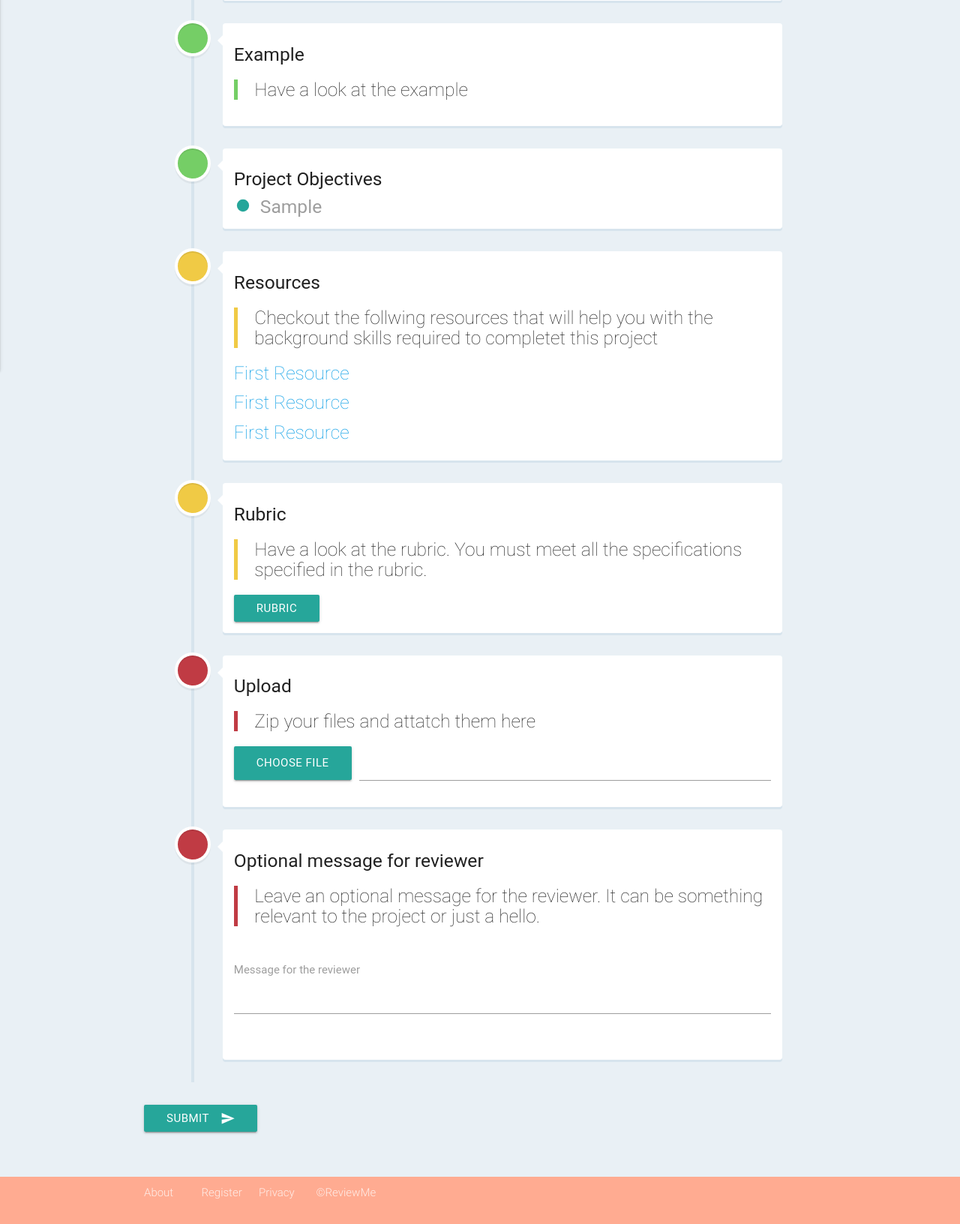
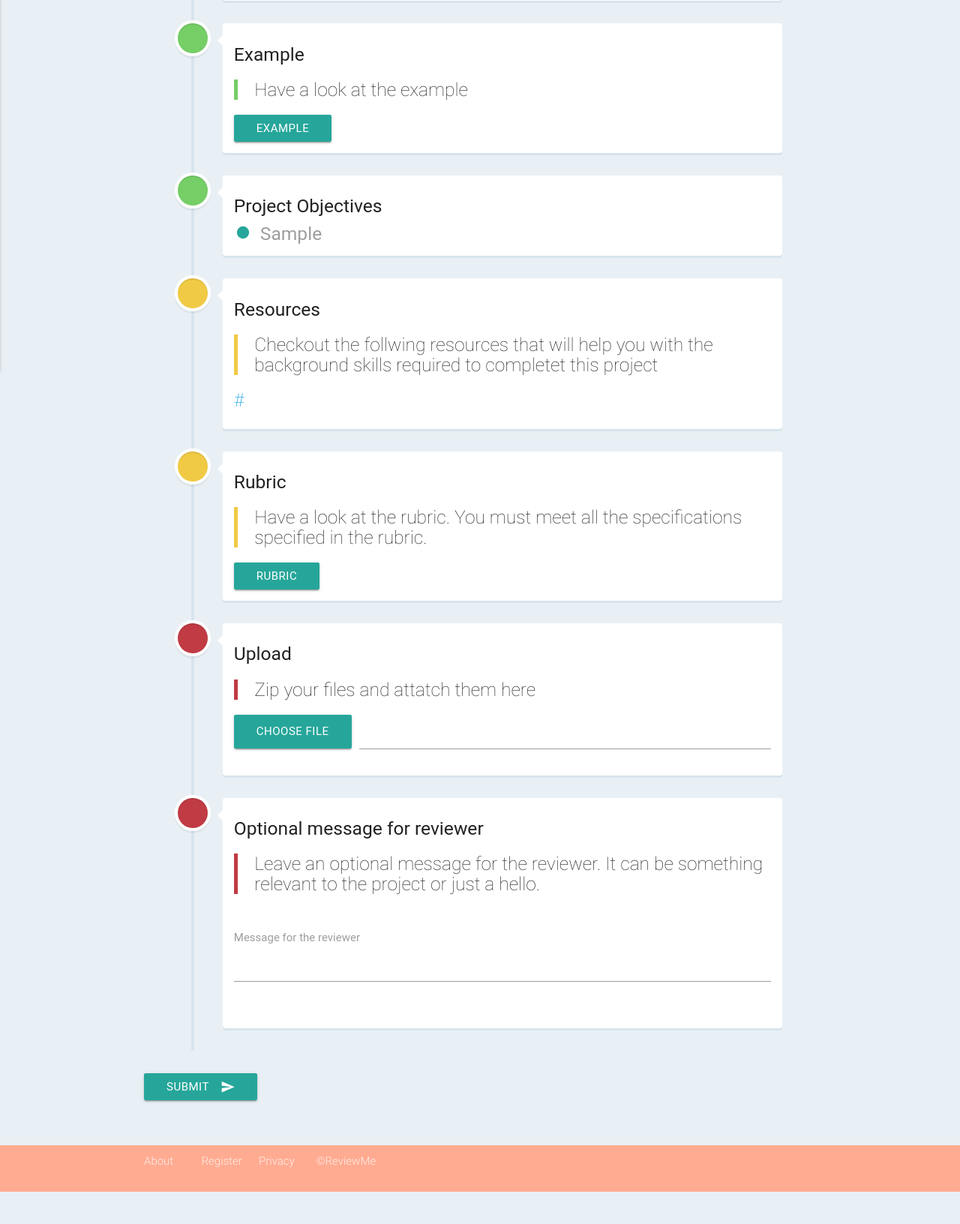
Before and after one commit to manibatra/reviewme, a Django app: page /content/categories/projects/1/ in a window 1280 px wide. Shown: the part 366-1998 px from the top of the page at 75% size. After the commit the page ends 1955 px from the top, so only its background shows below. Run offline with Django 3.2, Linux system fonts and the light colour scheme; tables that the repository leaves empty hold one stand-in row (values such as "Sample post"); some libraries are stand-ins or nearby versions; some web fonts are replaced.

Commit message:
created and displaying resources for projects

```diff
--- a/reviewme/projects/admin.py
+++ b/reviewme/projects/admin.py
@@ -1,5 +1,5 @@
 from django.contrib import admin
-from  .models import Role, Category, SubCategory, Project, Submission, Reviewer, Objective, Spec
+from  .models import Role, Category, SubCategory, Project, Submission, Reviewer, Objective, Spec, Resource
 
 # Register your models here.
 
@@ -11,3 +11,4 @@
 admin.site.register(Reviewer)
 admin.site.register(Objective)
 admin.site.register(Spec)
+admin.site.register(Resource)
--- a/reviewme/projects/models.py
+++ b/reviewme/projects/models.py
@@ -52,6 +52,13 @@
 	def __unicode__(self):
 		return self.project.name
 
+class Resource(models.Model):
+	project = models.ForeignKey(Project, on_delete=models.CASCADE)
+	link = models.URLField(null=True, blank=True)
+
+	def __unicode__(self):
+		return self.project.name
+
 class Reviewer(models.Model):
 	user = models.ForeignKey(User, on_delete=models.CASCADE)
 	training_complete = models.BooleanField(default=False)
--- a/reviewme/projects/templates/projects/projectdetail.html
+++ b/reviewme/projects/templates/projects/projectdetail.html
@@ -58,6 +58,7 @@
       <div class="cd-timeline-content">
        <h5>Example</h5>
         <h5 class="thin"><blockquote class="green-border">Have a look at the example</blockquote></h5>
+        <a href="{{project.example}}" class="waves-effect waves-light btn">Example</a>
       </div> <!-- cd-timeline-content -->
     </div> <!-- cd-timeline-block -->
 
@@ -83,15 +84,11 @@
       <div class="cd-timeline-content">
         <h5>Resources</h5>
         <h5 class="thin"><blockquote class="yellow-border">Checkout the follwing resources that will help you with the background skills required to completet this project</blockquote></h5>
+        {% for item in resources %}
          <div class="col s12 m12">
-           <a href=""><h5 class="thin"> First Resource</h5> </a>
+           <a href="{{item.link}}"><h5 class="thin">{{item.link}}</h5> </a>
         </div>
-        <div class="col s12 m12">
-           <a href=""><h5 class="thin"> First Resource</h5> </a>
-        </div>
-        <div class="col s12 m12">
-           <a href=""><h5 class="thin"> First Resource</h5> </a>
-        </div>
+        {% endfor %}
       </div> <!-- cd-timeline-content -->
     </div> <!-- cd-timeline-block -->
 
--- a/reviewme/projects/views.py
+++ b/reviewme/projects/views.py
@@ -1,5 +1,5 @@
 from django.shortcuts import render
-from .models import Category, SubCategory, Project, Submission, Reviewer, Role, Objective, Spec
+from .models import Category, SubCategory, Project, Submission, Reviewer, Role, Objective, Spec, Resource
 from django.db.models import Count
 from django.contrib.auth.models import User
 from django.http import HttpResponseRedirect,HttpResponse, Http404
@@ -67,6 +67,7 @@
 	context['project'] = current_project
 	context['status'] = "No"
 	context['objectives'] = Objective.objects.filter(project=current_project)
+	context['resources'] = Resource.objects.filter(project=current_project)
 	if request.user.is_authenticated():
 		current_user = User.objects.get(pk=request.user.id)
 		all_submissions = Submission.objects.filter(student=current_user).filter(project=current_project).filter(returned_on__isnull=False)
```
Also changed, not shown: reviewme/projects/migrations/0018_resource.py (added).
